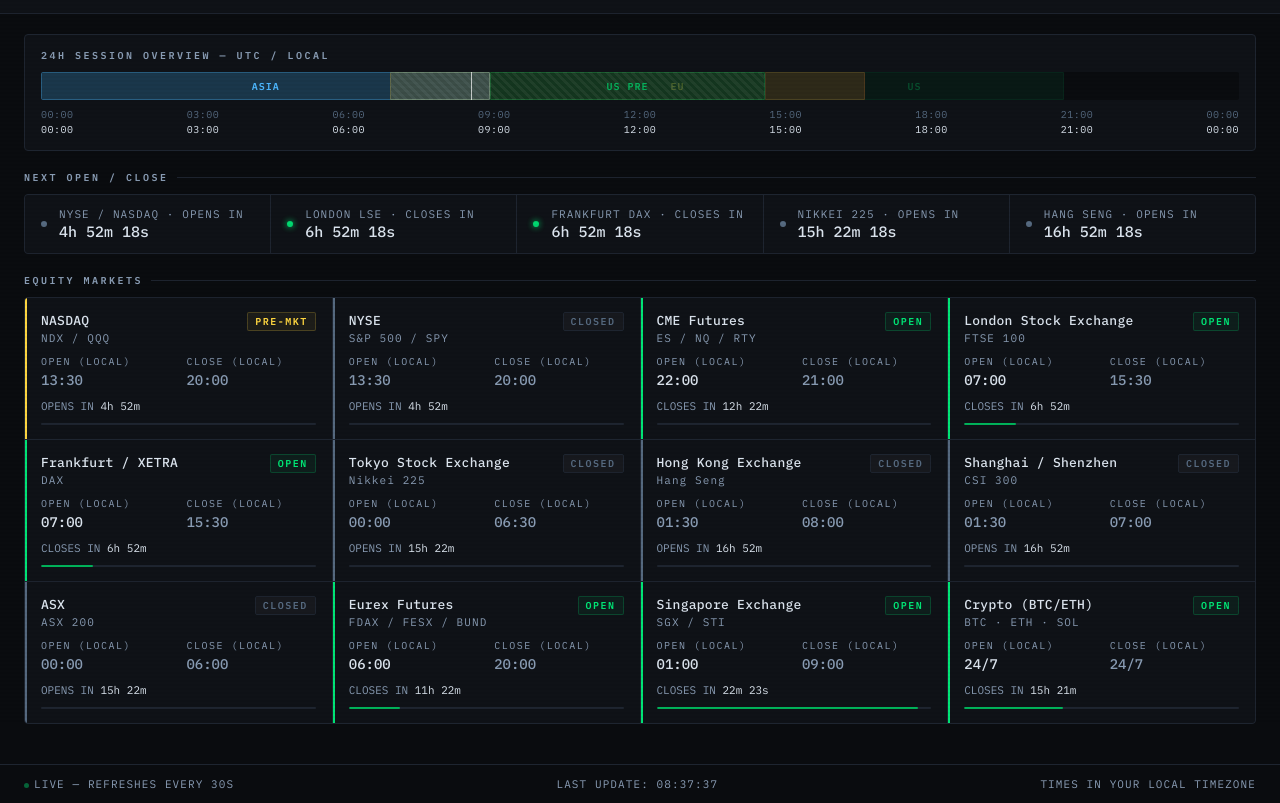
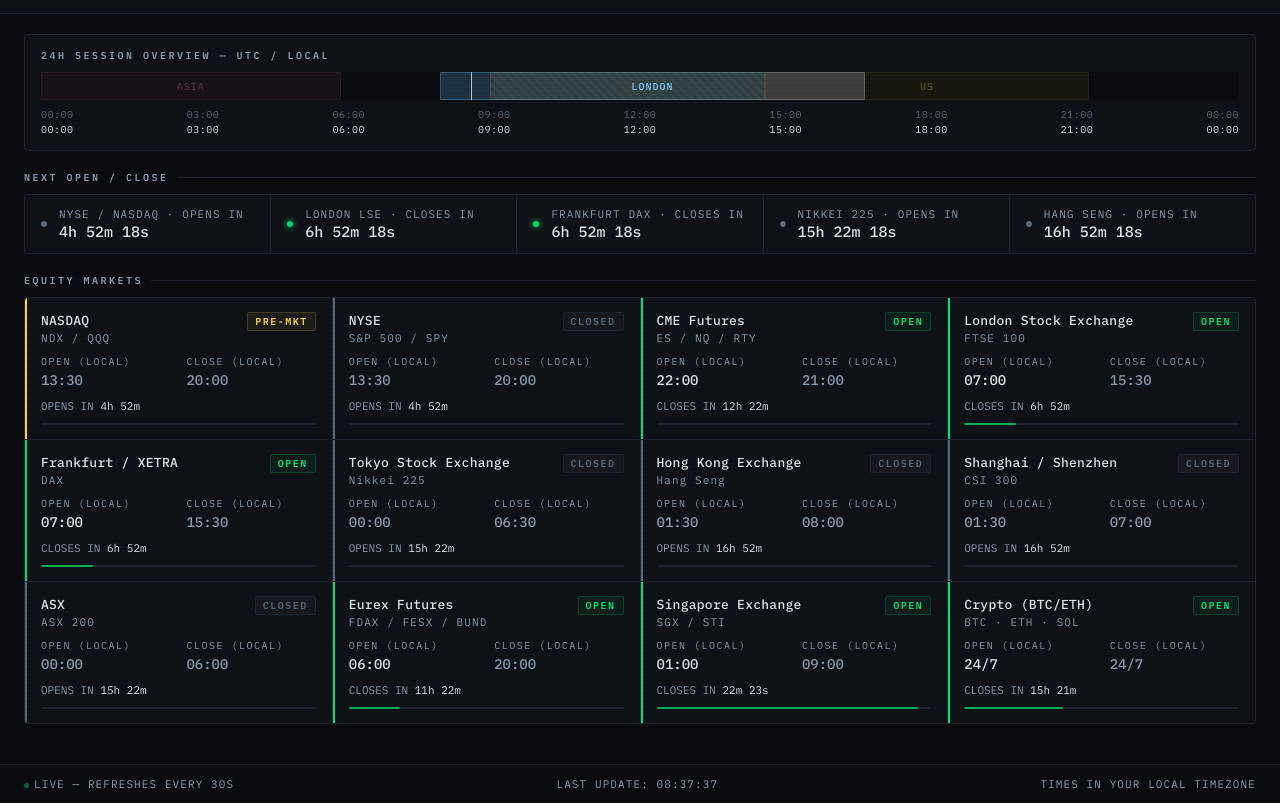
Before and after one commit to toykid26/mktclock, a plain HTML site: page mkt-watch.html in a window 1280 px wide. Shown: the part 76-879 px from the top of the page. Drawn offline with Linux system fonts and the light colour scheme.

Commit message:
v1.3.0 - rework session bar, per-region colors

```diff
--- a/mkt-watch.html
+++ b/mkt-watch.html
@@ -153,9 +153,9 @@
   .session-block.active { opacity: 1; }
   .session-block.inactive { opacity: 0.3; }
 
-  .session-block.asia { background: rgba(77,184,255,0.25); color: var(--blue); border: 1px solid rgba(77,184,255,0.3); }
-  .session-block.europe { background: rgba(255,215,64,0.2); color: var(--yellow); border: 1px solid rgba(255,215,64,0.25); }
-  .session-block.us { background: rgba(0,230,118,0.2); color: var(--green); border: 1px solid rgba(0,230,118,0.25); }
+  .session-block.asia { background: rgba(220,100,160,0.25); color: #e06faa; border: 1px solid rgba(220,100,160,0.35); }
+  .session-block.europe { background: rgba(100,185,255,0.22); color: #6ab9ff; border: 1px solid rgba(100,185,255,0.3); }
+  .session-block.us { background: rgba(255,215,64,0.2); color: var(--yellow); border: 1px solid rgba(255,215,64,0.25); }
   .session-block.overlap { background: rgba(255,100,50,0.35); color: #ff9060; border: 1px solid rgba(255,100,50,0.4); }
 
   .session-block.pre-market {
@@ -166,7 +166,7 @@
       rgba(255,255,255,0.07) 3px,
       rgba(255,255,255,0.07) 6px
     );
-    opacity: 0.75;
+    opacity: 0.45;
   }
 
   .time-ruler {
@@ -683,14 +683,13 @@
   }
 ];
 
-// UTC hours [start, end] for session timeline blocks
+// UTC hours — TSE proxy for Asia, LSE for London, NYSE for US
 const SESSIONS = [
-  { label: 'ASIA',          start: 0,    end: 9,    cls: 'asia'    },
-  { label: 'EU PRE',        start: 7,    end: 9,    cls: 'europe',  pre: true },
-  { label: 'EU',            start: 9,    end: 16.5, cls: 'europe'  },
-  { label: 'US PRE',        start: 9,    end: 14.5, cls: 'us',      pre: true },
-  { label: 'US',            start: 14.5, end: 20.5, cls: 'us'      },
-  { label: 'EU+US OVERLAP', start: 14.5, end: 16.5, cls: 'overlap' },
+  { label: 'ASIA',    start: 0,    end: 6,    cls: 'asia'                 },
+  { label: 'LONDON',  start: 8,    end: 16.5, cls: 'europe'               },
+  { label: 'US PRE',  start: 9,    end: 14.5, cls: 'us',    pre: true     },
+  { label: 'US',      start: 14.5, end: 21,   cls: 'us'                   },
+  { label: 'LDN/US',  start: 14.5, end: 16.5, cls: 'overlap'              },
 ];
 
 const FX_PAIRS = [
@@ -897,7 +896,7 @@
 
     const active = utcH >= s.start && utcH < s.end;
     div.classList.add(active ? 'active' : 'inactive');
-    if (s.end - s.start > 2) div.textContent = s.label;
+    if (s.end - s.start > 2 && !s.pre) div.textContent = s.label;
     if (s.pre) div.classList.add('pre-market');
     timeline.insertBefore(div, needle);
   });
```
